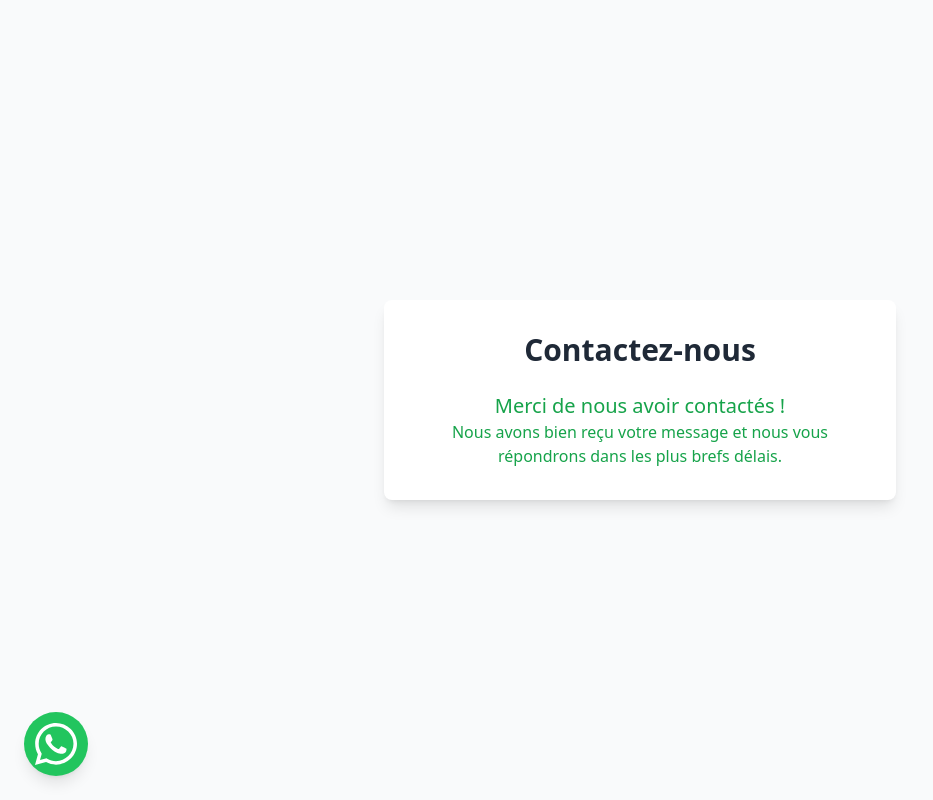
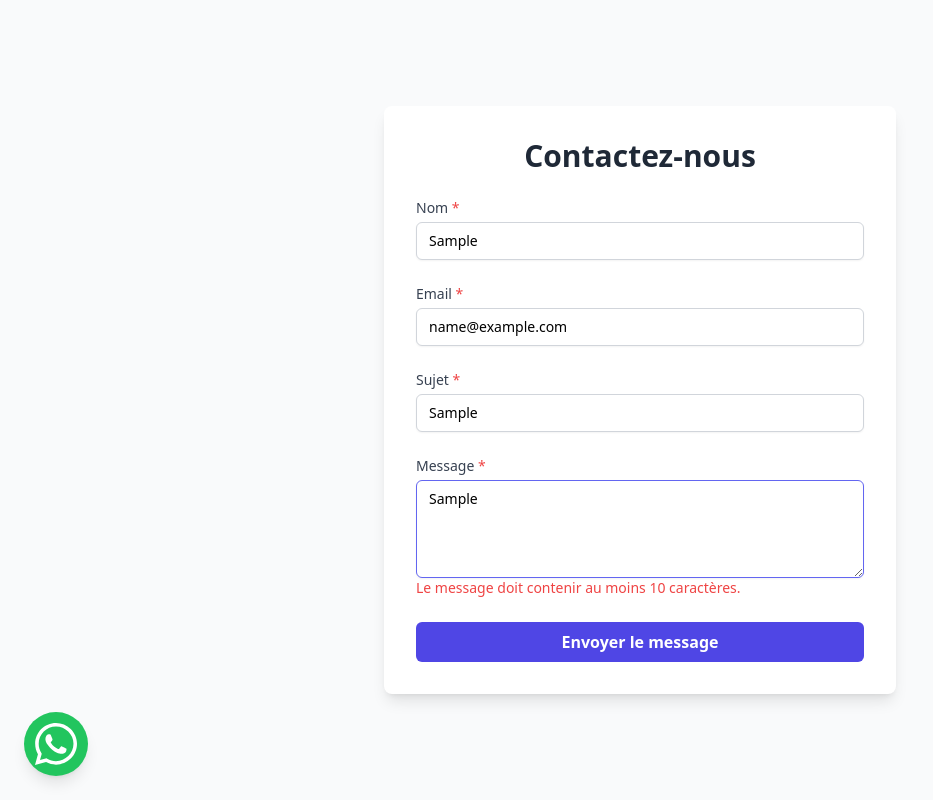
Before and after one commit to Frankam487/Omiie_Tech, a React (Vite) app: page /contact in a window 1280 px wide. Both pictures are taken after typing "Sample", "name@example.com", "Sample", "Sample" into the empty fields and a click on the button "Envoyer le message". Shown: the whole page, without its empty margins (0-933 px from the left). Built offline with nearby package versions, Linux system fonts and the light colour scheme.

Commit message:
page services added

```diff
--- a/package.json
+++ b/package.json
@@ -13,6 +13,7 @@
     "framer-motion": "^12.0.11",
     "react": "^18.3.1",
     "react-dom": "^18.3.1",
+    "react-hook-form": "^7.54.2",
     "react-icons": "^5.4.0",
     "react-router-dom": "^7.1.1",
     "sass": "^1.83.4"
--- a/src/pages/ContactPage.jsx
+++ b/src/pages/ContactPage.jsx
@@ -1,43 +1,23 @@
-import React, { useState } from "react";
+import React from "react";
+import { useForm } from "react-hook-form";
 
 const ContactPage = () => {
-  const [formData, setFormData] = useState({
-    name: "",
-    email: "",
-    subject: "",
-    message: "",
-  });
+  const {
+    register,
+    handleSubmit,
+    formState: { errors },
+  } = useForm();
 
-  const [formError, setFormError] = useState(null);
-  const [formSubmitted, setFormSubmitted] = useState(false);
+  const onSubmit = (data) => {
+    // Construire l'URL mailto avec les données du formulaire
+    const mailtoLink = `mailto:tonemail@example.com?subject=${encodeURIComponent(
+      data.subject
+    )}&body=${encodeURIComponent(
+      `Nom: ${data.name}\nEmail: ${data.email}\n\nMessage:\n${data.message}`
+    )}`;
 
-  const handleInputChange = (e) => {
-    const { name, value } = e.target;
-    setFormData((prevState) => ({
-      ...prevState,
-      [name]: value,
-    }));
-  };
-
-  const handleSubmit = (e) => {
-    e.preventDefault();
-
-    // Simple validation
-    if (
-      !formData.name ||
-      !formData.email ||
-      !formData.subject ||
-      !formData.message
-    ) {
-      setFormError("Tous les champs sont obligatoires.");
-      return;
-    }
-
-    setFormError(null);
-    setFormSubmitted(true);
-
-    // Here you could handle the form submission, for example, by sending the data to an API.
-    console.log("Form data submitted:", formData);
+    // Rediriger vers la boîte mail
+    window.location.href = mailtoLink;
   };
 
   return (
@@ -47,92 +27,116 @@ const ContactPage = () => {
           Contactez-nous
         </h2>
 
-        {formSubmitted ? (
-          <div className="text-center text-green-600">
-            <h3 className="text-xl">Merci de nous avoir contactés !</h3>
-            <p>
-              Nous avons bien reçu votre message et nous vous répondrons dans
-              les plus brefs délais.
-            </p>
-          </div>
-        ) : (
-          <form onSubmit={handleSubmit} className="space-y-6">
-            {formError && (
-              <p className="text-red-500 text-center">{formError}</p>
-            )}
-
+        <form onSubmit={handleSubmit(onSubmit)} className="space-y-6">
+          {/* Nom */}
           <div>
             <label
               htmlFor="name"
               className="block text-sm font-medium text-gray-700"
             >
-                Nom
+              Nom <span className="text-red-500">*</span>
             </label>
             <input
               type="text"
-                name="name"
               id="name"
-                value={formData.name}
-                onChange={handleInputChange}
-                className="mt-1 block w-full px-3 py-2 border border-gray-300 rounded-md shadow-sm focus:outline-none focus:ring-indigo-500 focus:border-indigo-500 sm:text-sm"
-                required
+              {...register("name", {
+                required: "Le nom est obligatoire.",
+                minLength: {
+                  value: 2,
+                  message: "Le nom doit contenir au moins 2 caractères.",
+                },
+              })}
+              className={`mt-1 block w-full px-3 py-2 border ${
+                errors.name ? "border-red-500" : "border-gray-300"
+              } rounded-md shadow-sm focus:outline-none focus:ring-indigo-500 focus:border-indigo-500 sm:text-sm`}
             />
+            {errors.name && (
+              <p className="text-red-500 text-sm">{errors.name.message}</p>
+            )}
           </div>
 
+          {/* Email */}
           <div>
             <label
               htmlFor="email"
               className="block text-sm font-medium text-gray-700"
             >
-                Email
+              Email <span className="text-red-500">*</span>
             </label>
             <input
               type="email"
-                name="email"
               id="email"
-                value={formData.email}
-                onChange={handleInputChange}
-                className="mt-1 block w-full px-3 py-2 border border-gray-300 rounded-md shadow-sm focus:outline-none focus:ring-indigo-500 focus:border-indigo-500 sm:text-sm"
-                required
+              {...register("email", {
+                required: "L'email est obligatoire.",
+                pattern: {
+                  value: /^[^\s@]+@[^\s@]+\.[^\s@]+$/,
+                  message: "Veuillez entrer une adresse email valide.",
+                },
+              })}
+              className={`mt-1 block w-full px-3 py-2 border ${
+                errors.email ? "border-red-500" : "border-gray-300"
+              } rounded-md shadow-sm focus:outline-none focus:ring-indigo-500 focus:border-indigo-500 sm:text-sm`}
             />
+            {errors.email && (
+              <p className="text-red-500 text-sm">{errors.email.message}</p>
+            )}
           </div>
 
+          {/* Sujet */}
           <div>
             <label
               htmlFor="subject"
               className="block text-sm font-medium text-gray-700"
             >
-                Sujet
+              Sujet <span className="text-red-500">*</span>
             </label>
             <input
               type="text"
-                name="subject"
               id="subject"
-                value={formData.subject}
-                onChange={handleInputChange}
-                className="mt-1 block w-full px-3 py-2 border border-gray-300 rounded-md shadow-sm focus:outline-none focus:ring-indigo-500 focus:border-indigo-500 sm:text-sm"
-                required
+              {...register("subject", {
+                required: "Le sujet est obligatoire.",
+                minLength: {
+                  value: 5,
+                  message: "Le sujet doit contenir au moins 5 caractères.",
+                },
+              })}
+              className={`mt-1 block w-full px-3 py-2 border ${
+                errors.subject ? "border-red-500" : "border-gray-300"
+              } rounded-md shadow-sm focus:outline-none focus:ring-indigo-500 focus:border-indigo-500 sm:text-sm`}
             />
+            {errors.subject && (
+              <p className="text-red-500 text-sm">{errors.subject.message}</p>
+            )}
           </div>
 
+          {/* Message */}
           <div>
             <label
               htmlFor="message"
               className="block text-sm font-medium text-gray-700"
             >
-                Message
+              Message <span className="text-red-500">*</span>
             </label>
             <textarea
-                name="message"
               id="message"
-                value={formData.message}
-                onChange={handleInputChange}
               rows="4"
-                className="mt-1 block w-full px-3 py-2 border border-gray-300 rounded-md shadow-sm focus:outline-none focus:ring-indigo-500 focus:border-indigo-500 sm:text-sm"
-                required
+              {...register("message", {
+                required: "Le message est obligatoire.",
+                minLength: {
+                  value: 10,
+                  message: "Le message doit contenir au moins 10 caractères.",
+                },
+              })}
+              className={`mt-1 block w-full px-3 py-2 border ${
+                errors.message ? "border-red-500" : "border-gray-300"
+              } rounded-md shadow-sm focus:outline-none focus:ring-indigo-500 focus:border-indigo-500 sm:text-sm`}
             />
+            {errors.message && (
+              <p className="text-red-500 text-sm">{errors.message.message}</p>
+            )}
           </div>
 
+          {/* Bouton de soumission */}
           <div>
             <button
               type="submit"
@@ -142,7 +146,6 @@ const ContactPage = () => {
             </button>
           </div>
         </form>
-        )}
       </div>
     </div>
   );
```
Also changed, not shown: 1 other file (tests, documents, lock files or other folders). Lines whose indentation alone changed are shown as unchanged.
